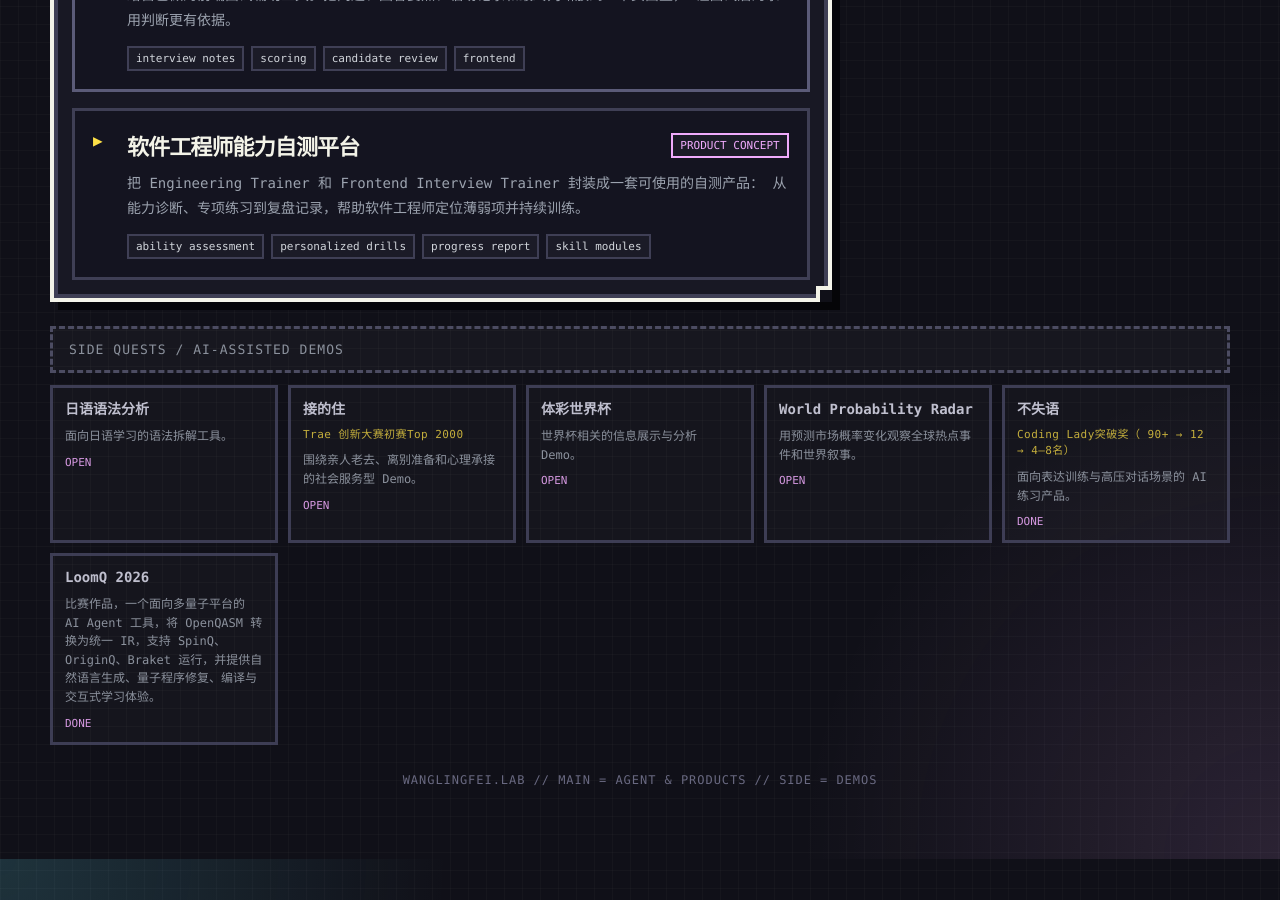
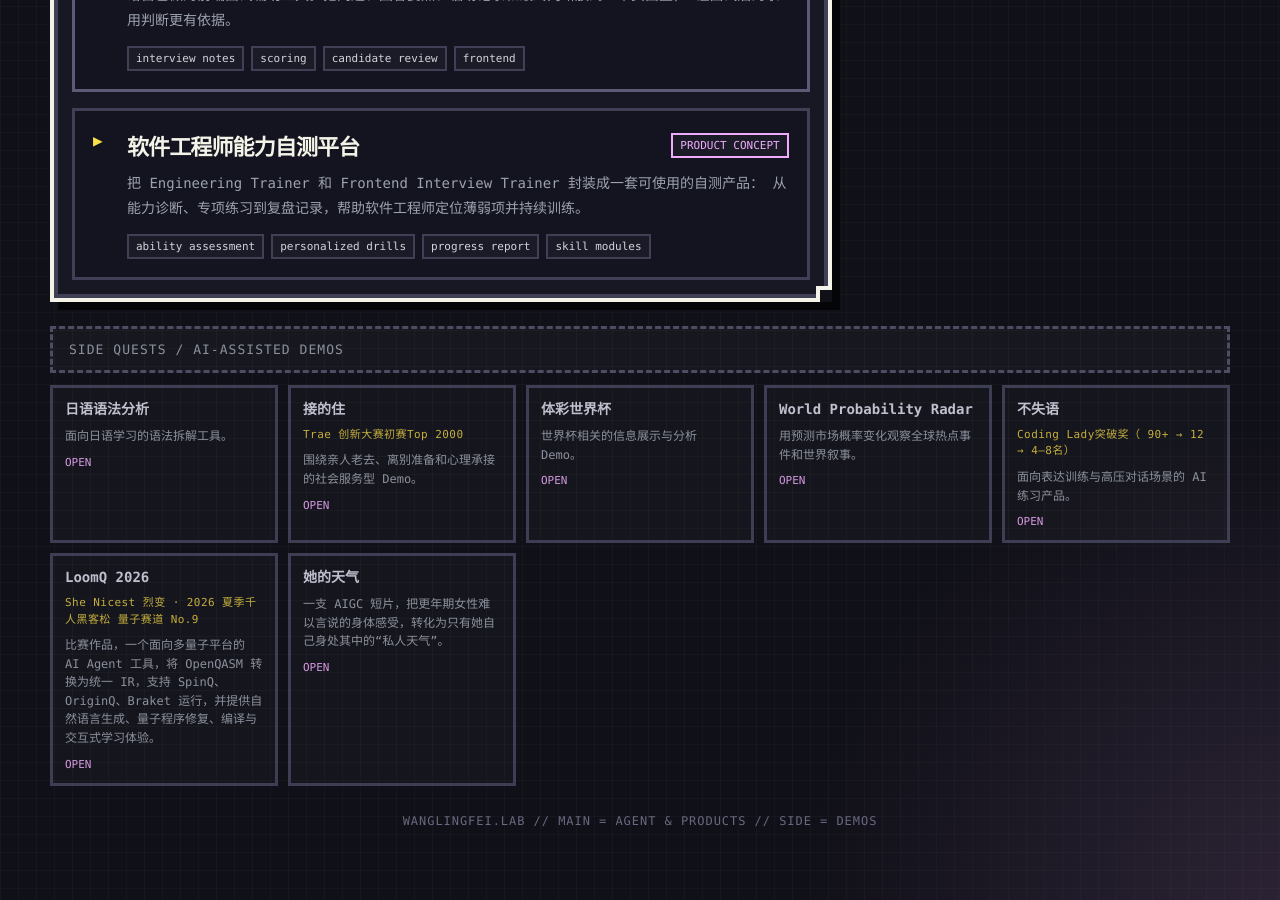
Before and after one commit to mayloveless/wanglingfei.github.com, a Jekyll site: the page index.html, which Jekyll copies as it is, in a window 1280 px wide and 900 px high, scrolled down 1254 px. Built offline with Jekyll 4.4.1, drawn with Linux system fonts in a browser that asks for light colours.

Commit message:
update links

```diff
--- a/index.html
+++ b/index.html
@@ -735,13 +735,18 @@
           <strong>不失语</strong>
           <div class="project-rank">Coding Lady突破奖（ 90+ → 12 → 4–8名）</div>
           <span>面向表达训练与高压对话场景的 AI 练习产品。</span>
-          <div class="open">done</div>
+          <div class="open">open</div>
         </a>
         <a class="side-quest" href="https://loomq-2026.onrender.com/" target="_blank" rel="noreferrer">
           <strong>LoomQ 2026</strong>
-          <div class="project-rank"></div>
+          <div class="project-rank">She Nicest 烈变 · 2026 夏季千人黑客松 量子赛道 No.9 </div>
           <span>比赛作品，一个面向多量子平台的 AI Agent 工具，将 OpenQASM 转换为统一 IR，支持 SpinQ、OriginQ、Braket 运行，并提供自然语言生成、量子程序修复、编译与交互式学习体验。</span>
-          <div class="open">done</div>
+          <div class="open">open</div>
+        </a>
+         <a class="side-quest" href="https://www.bilibili.com/video/BV1FutN6SEc9" target="_blank" rel="noreferrer">
+          <strong>她的天气</strong>
+          <span>一支 AIGC 短片，把更年期女性难以言说的身体感受，转化为只有她自己身处其中的“私人天气”。</span>
+          <div class="open">open</div>
         </a>
         <p>
       </div>
```
